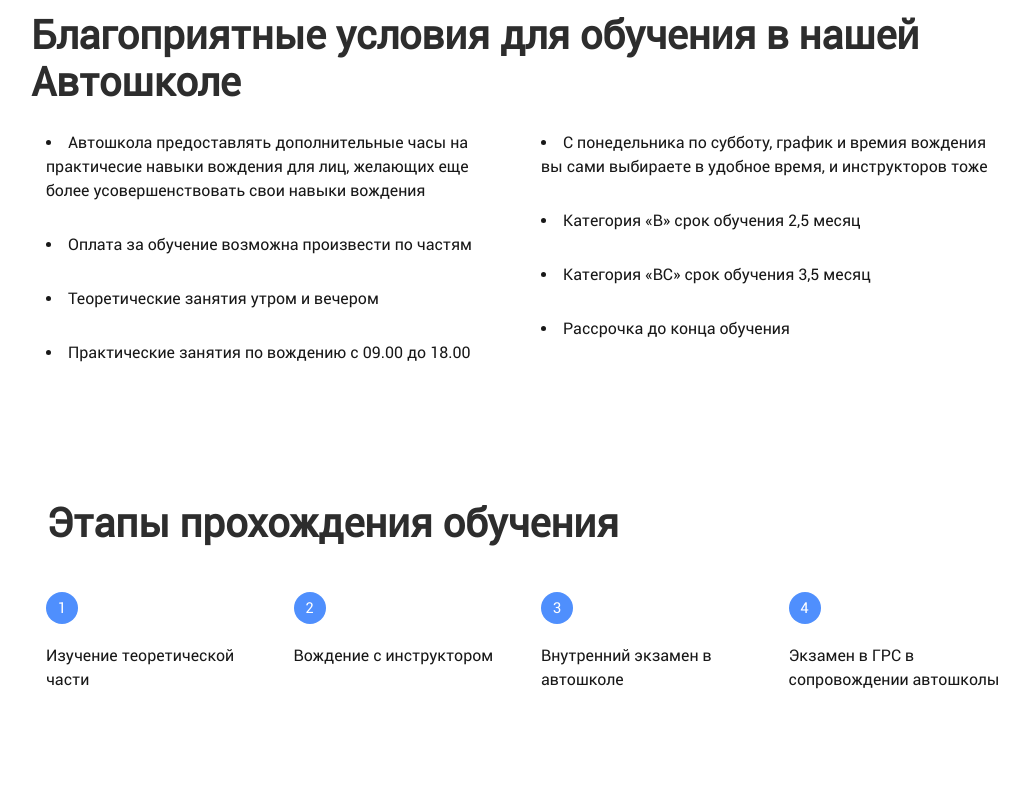
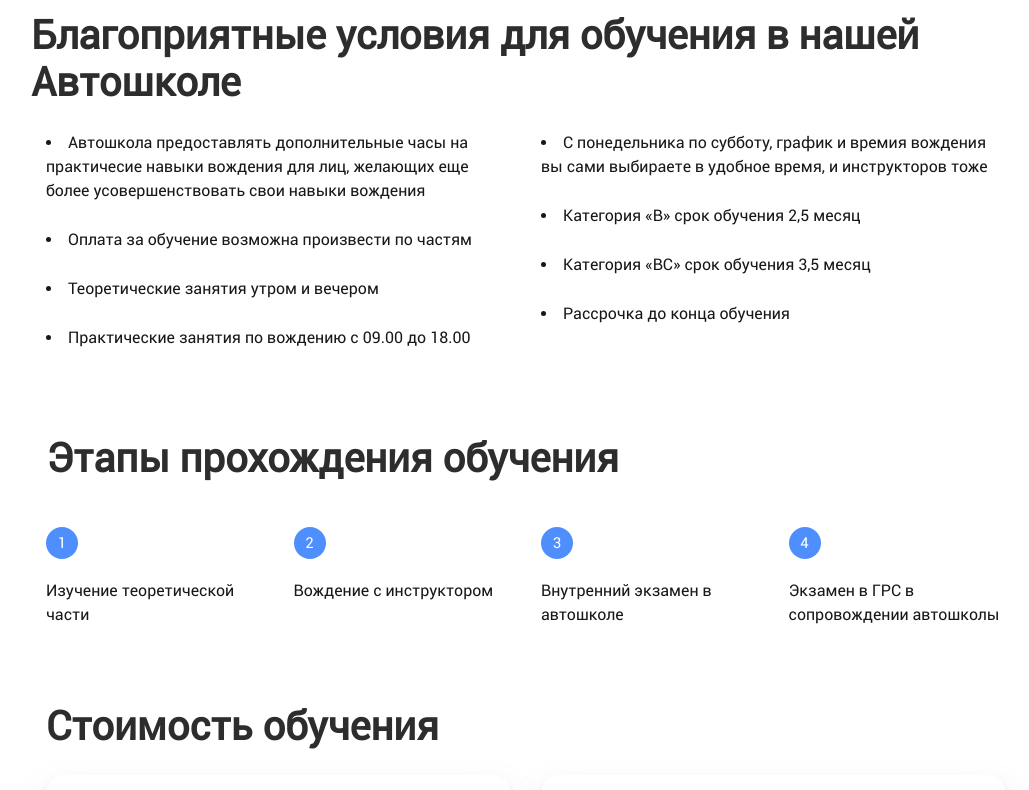
Before and after one commit to Nurbolot0225/Obd-center, a website: page src/index.html in a window 1280 px wide. Shown: the part 1360-2150 px from the top of the page, without its empty margins (114-1143 px from the left). Drawn offline with nearby package versions, Linux system fonts and the light colour scheme; files whose address does not match are found by name.

Commit message:
updated file stages

```diff
--- a/src/sass/blocks/_conditions.scss
+++ b/src/sass/blocks/_conditions.scss
@@ -5,6 +5,6 @@
         font-size: 16px;
         line-height: 24px;
         color: $text-color;
-        margin: 0 0 30px 0;
+        padding: 0 0 25px 0;
     }
 }
--- a/src/sass/blocks/_stages.scss
+++ b/src/sass/blocks/_stages.scss
@@ -1,6 +1,5 @@
 .stages {
-    min-height: 400px;
-    padding: 75px 0 75px 0;
+    padding: 30px 0;
     &__title {
         font-weight: 700;
         font-size: 35px;
```
Also changed, not shown: src/css/style.min.css.
